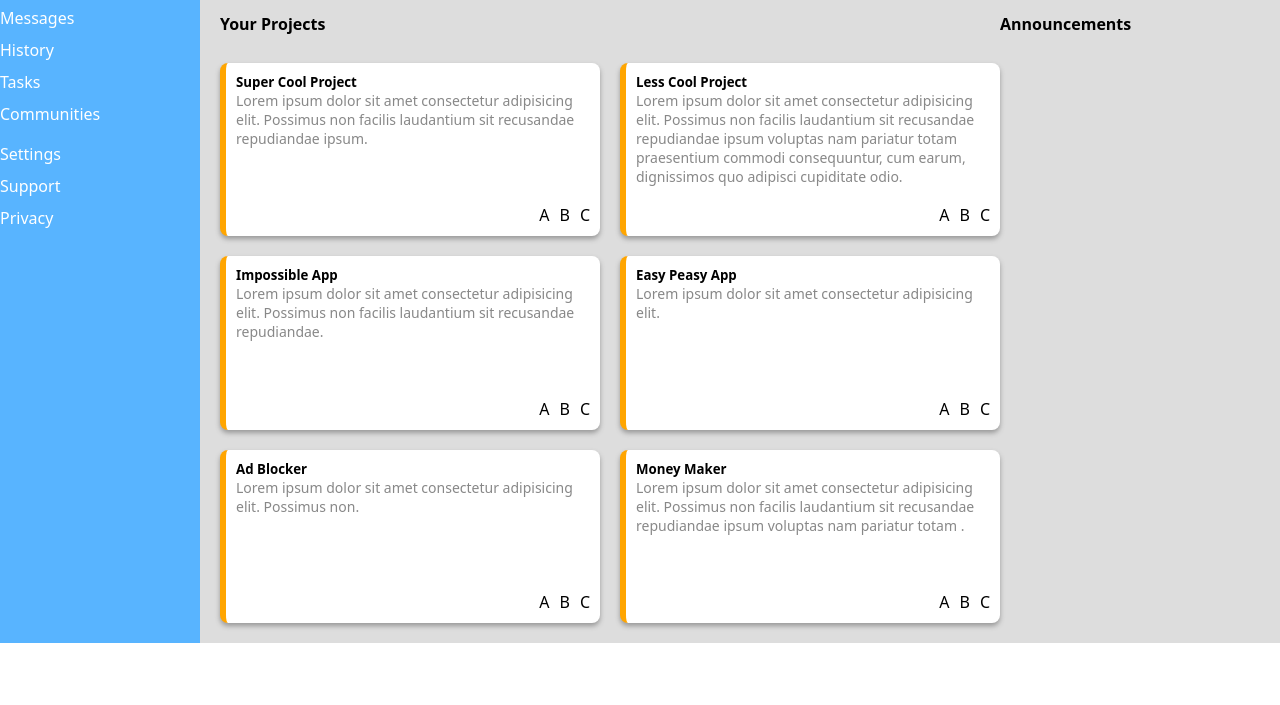
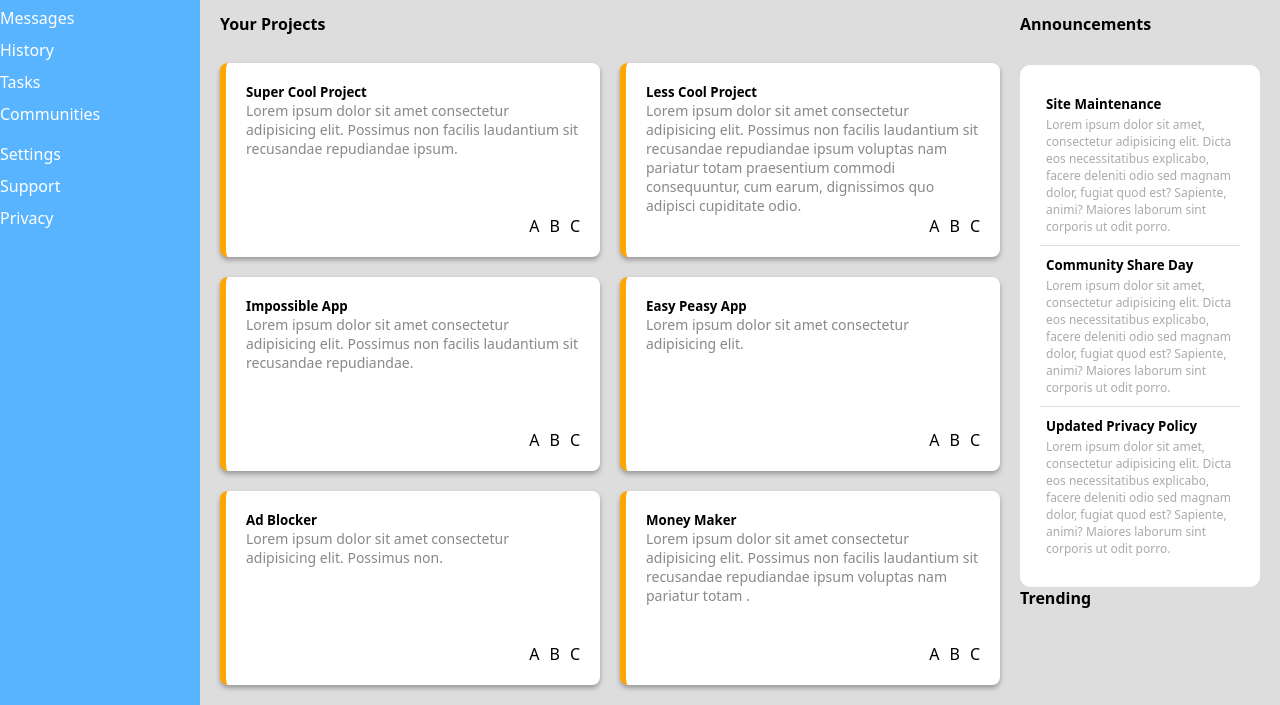
Before and after one commit to prefolo/admin-dashboard, a plain HTML site: page index.html in a window 1280 px wide. Shown: the part 157-862 px from the top of the page. Before the commit the page ends 800 px from the top, so only its background shows below. Drawn offline with Linux system fonts and the light colour scheme.

Commit message:
Add announcements section

```diff
--- a/index.html
+++ b/index.html
@@ -106,8 +106,26 @@
                 </div>
             </div>
         </div>
-        <div id="announcements">
+        <div id="right-sidebar">
             <p>Announcements</p>
+            <div id="announcements-container">
+                <div class="announcement">
+                    <h5>Site Maintenance</h5>
+                    <p>Lorem ipsum dolor sit amet, consectetur adipisicing elit. Dicta eos necessitatibus explicabo, facere deleniti odio sed magnam dolor, fugiat quod est? Sapiente, animi? Maiores laborum sint corporis ut odit porro.</p>
+                </div>
+                <div class="announcement">
+                    <h5>Community Share Day</h5>
+                    <p>Lorem ipsum dolor sit amet, consectetur adipisicing elit. Dicta eos necessitatibus explicabo, facere deleniti odio sed magnam dolor, fugiat quod est? Sapiente, animi? Maiores laborum sint corporis ut odit porro.</p>
+                </div>
+                <div class="announcement">
+                    <h5>Updated Privacy Policy</h5>
+                    <p>Lorem ipsum dolor sit amet, consectetur adipisicing elit. Dicta eos necessitatibus explicabo, facere deleniti odio sed magnam dolor, fugiat quod est? Sapiente, animi? Maiores laborum sint corporis ut odit porro.</p>
+                </div>
+            </div>
+            <p>Trending</p>
+            <div id="trending-box">
+
+            </div>
         </div>
     </div>
 </body>
--- a/style.css
+++ b/style.css
@@ -169,7 +169,7 @@ input[type="search"]{
     background-color: #fff;
     border-radius: 8px;
     border-left: 6px solid orange;
-    padding: 10px;
+    padding: 20px;
     box-shadow: 0px 3px 5px #999;
     display: grid;
     grid-template-rows: max-content;
@@ -187,8 +187,31 @@ input[type="search"]{
     gap: 10px;
 }
 
-/* announcements */
+/* right-sidebar */
 
-#announcements>p {
+#right-sidebar>p {
     font-weight: bold;
 }
+#right-sidebar {
+    display: flex;
+    flex-direction: column;
+    padding-left:20px;
+}
+#announcements-container {
+    background-color: #fff;
+    padding:20px;
+    border-radius: 10px;
+    margin-top: 30px;
+}
+.announcement{
+   padding: 10px 6px;
+   border-bottom: 1px solid #ddd;
+}
+.announcement:last-child{
+    border: 0;
+}
+.announcement p{
+   font-size:12px;
+   color: #aaa;
+   padding-top: 3px;
+}
```
